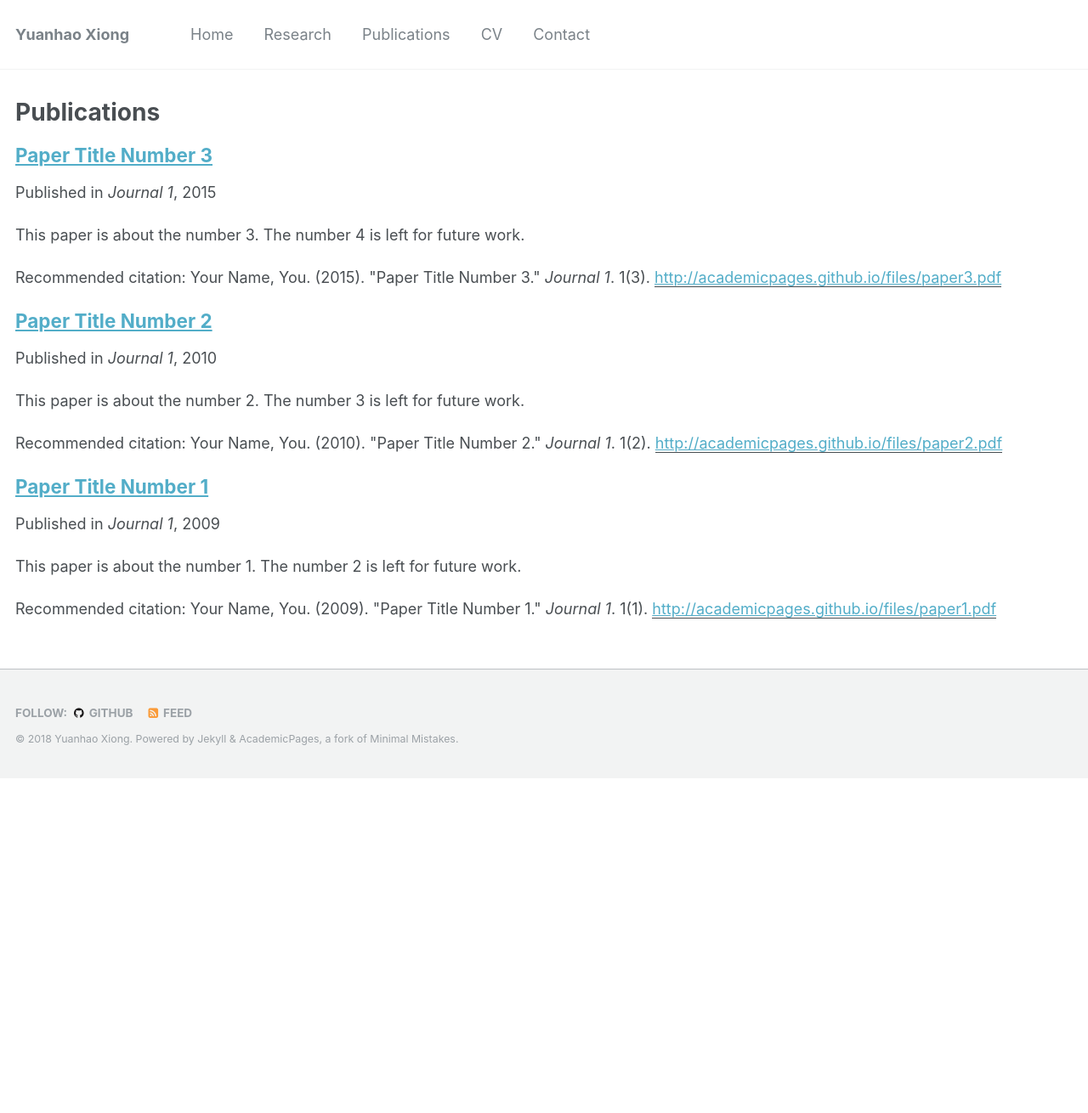
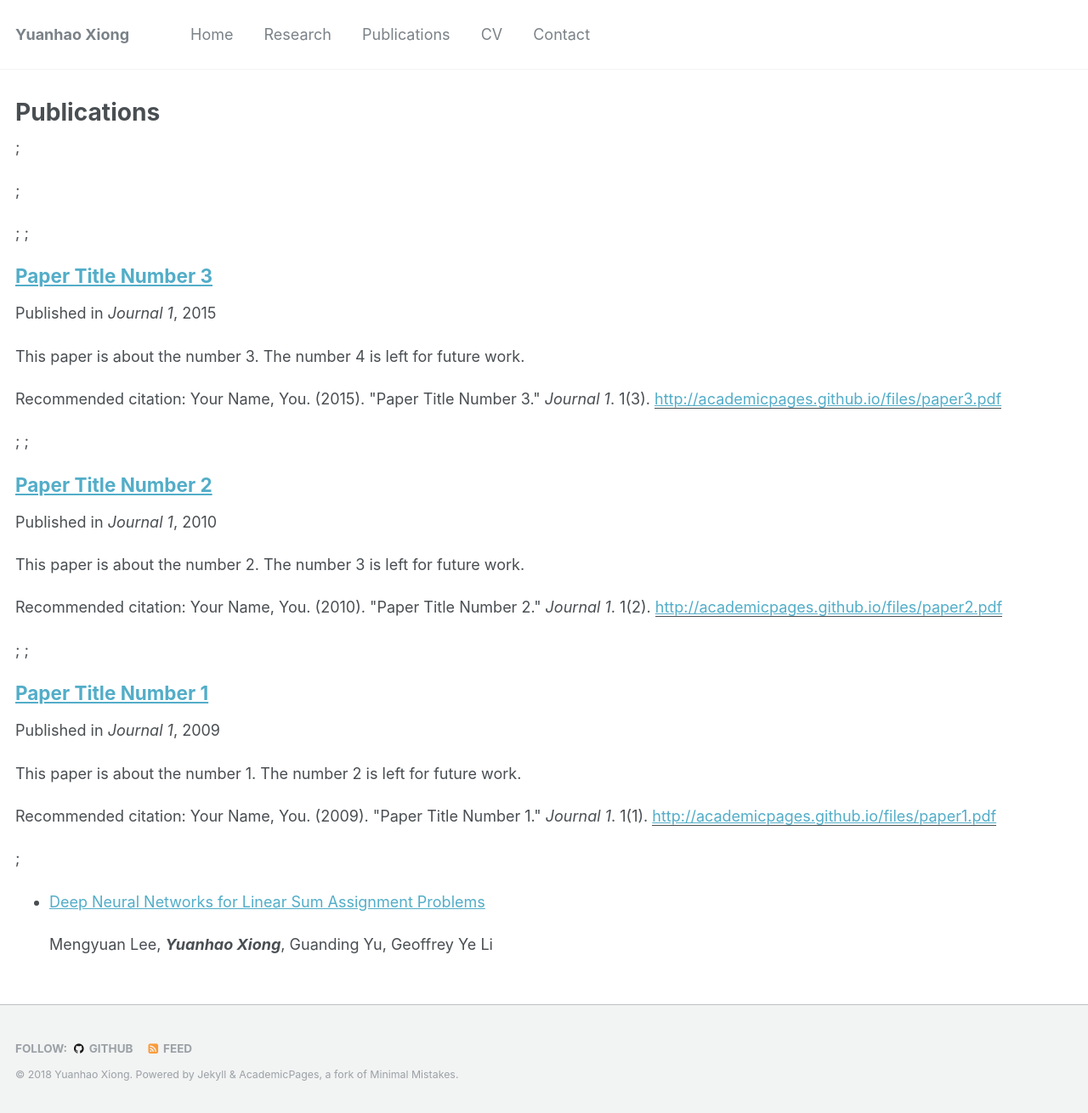
Before and after one commit to xyh97/xyh97.github.io, a Jekyll site: the page built from _pages/publications.md, in a window 1280 px wide. Shown: the whole page at 85% size. Built offline with Jekyll 4.4.1, drawn with Linux system fonts in a browser that asks for light colours; before the commit the page ends 916 px from its top, so only the background shows below that.

Commit message:
add publication

```diff
--- a/_pages/publications.md
+++ b/_pages/publications.md
@@ -5,12 +5,17 @@ permalink: /publications/
 author_profile: true
 ---
 
-{% if author.googlescholar %}
-  You can also find my articles on <u><a href="{{author.googlescholar}}">my Google Scholar profile</a>.</u>
-{% endif %}
+;{% if author.googlescholar %}
+; You can also find my articles on <u><a href="{{author.googlescholar}}">my Google Scholar profile</a>.</u>
+;{% endif %}
 
-{% include base_path %}
+;{% include base_path %}
 
-{% for post in site.publications reversed %}
-  {% include archive-single.html %}
-{% endfor %}
+;{% for post in site.publications reversed %}
+;  {% include archive-single.html %}
+;{% endfor %}
+
+
+- [Deep Neural Networks for Linear Sum Assignment Problems](https://ieeexplore.ieee.org/stamp/stamp.jsp?tp=&arnumber=8371290)
+
+  Mengyuan Lee, ***Yuanhao Xiong***, Guanding Yu, Geoffrey Ye Li
```
